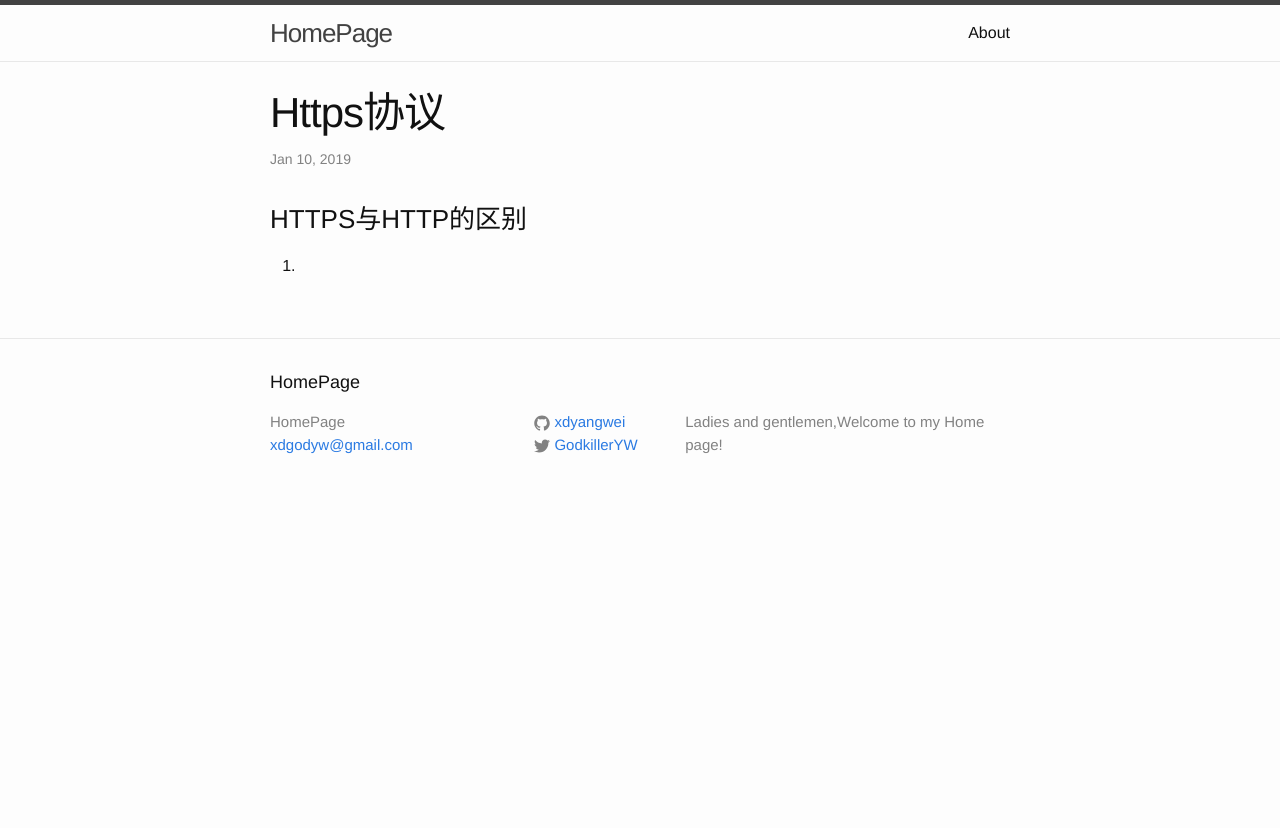
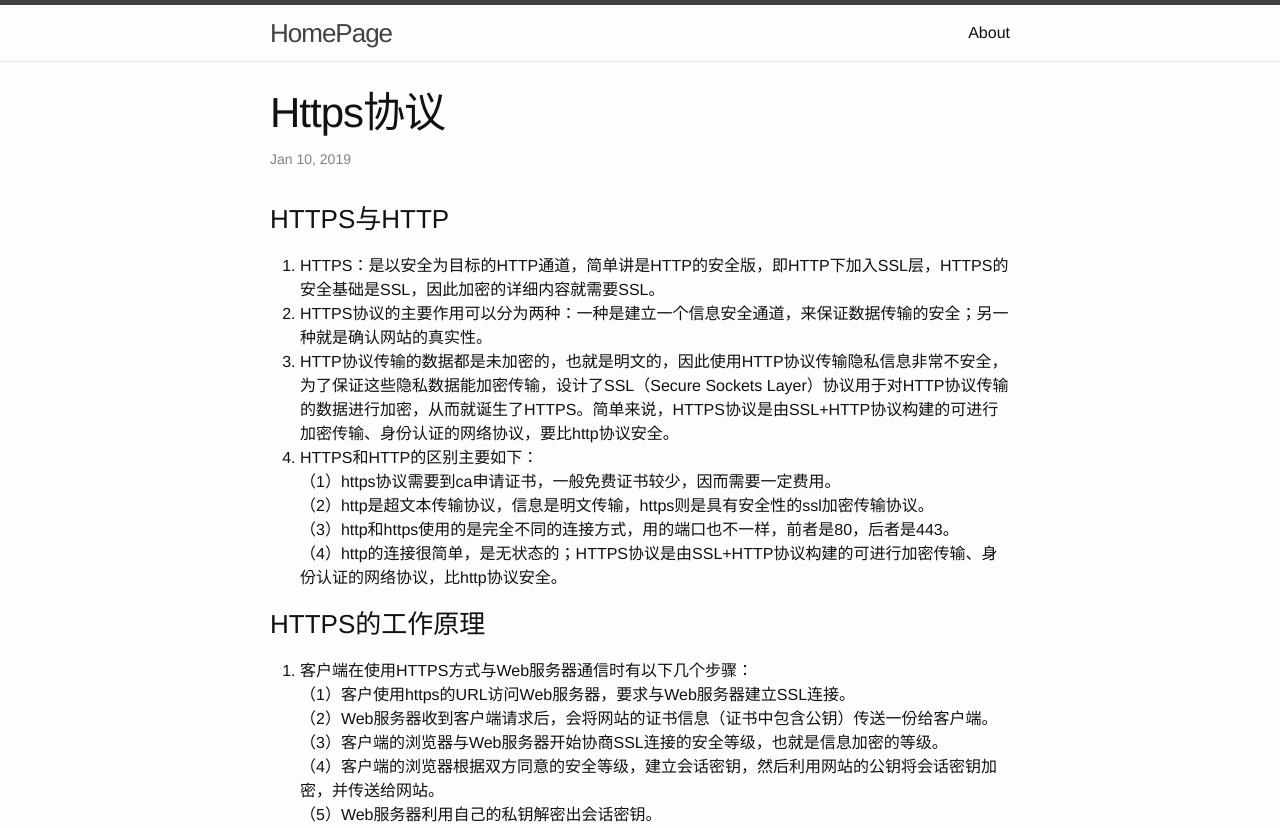
Before and after one commit to xdyangwei/xdyangwei.github.io, a Jekyll site: the page built from _posts/2019-1-10-HTTPS协议.md, in a window 1280 px wide and 1400 px high. Shown: the top 828 px of the window. Built offline with Jekyll 4.4.1, drawn with Linux system fonts in a browser that asks for light colours; our own code applies the rules of GitHub Pages for plain Markdown files; some of the changed text lies outside the part shown; grey boxes are pictures that could not be loaded.

Commit message:
complete the article of HTTPS

```diff
--- a/_posts/2019-1-10-HTTPS协议.md
+++ b/_posts/2019-1-10-HTTPS协议.md
@@ -1,2 +1,35 @@
-### HTTPS与HTTP的区别
-1.
+### HTTPS与HTTP
+1. HTTPS：是以安全为目标的HTTP通道，简单讲是HTTP的安全版，即HTTP下加入SSL层，HTTPS的安全基础是SSL，因此加密的详细内容就需要SSL。
+2. HTTPS协议的主要作用可以分为两种：一种是建立一个信息安全通道，来保证数据传输的安全；另一种就是确认网站的真实性。
+3. HTTP协议传输的数据都是未加密的，也就是明文的，因此使用HTTP协议传输隐私信息非常不安全，为了保证这些隐私数据能加密传输，设计了SSL（Secure Sockets Layer）协议用于对HTTP协议传输的数据进行加密，从而就诞生了HTTPS。简单来说，HTTPS协议是由SSL+HTTP协议构建的可进行加密传输、身份认证的网络协议，要比http协议安全。
+4. HTTPS和HTTP的区别主要如下：
+（1）https协议需要到ca申请证书，一般免费证书较少，因而需要一定费用。
+（2）http是超文本传输协议，信息是明文传输，https则是具有安全性的ssl加密传输协议。
+（3）http和https使用的是完全不同的连接方式，用的端口也不一样，前者是80，后者是443。
+（4）http的连接很简单，是无状态的；HTTPS协议是由SSL+HTTP协议构建的可进行加密传输、身份认证的网络协议，比http协议安全。
+
+### HTTPS的工作原理
+
+1. 客户端在使用HTTPS方式与Web服务器通信时有以下几个步骤：
+（1）客户使用https的URL访问Web服务器，要求与Web服务器建立SSL连接。
+（2）Web服务器收到客户端请求后，会将网站的证书信息（证书中包含公钥）传送一份给客户端。
+（3）客户端的浏览器与Web服务器开始协商SSL连接的安全等级，也就是信息加密的等级。
+（4）客户端的浏览器根据双方同意的安全等级，建立会话密钥，然后利用网站的公钥将会话密钥加密，并传送给网站。
+（5）Web服务器利用自己的私钥解密出会话密钥。
+（6）Web服务器利用会话密钥加密与客户端之间的通信。
+2. 客户端在使用HTTPS方式与Web服务器通信时几个步骤如下图所示。
+![](https://pic002.cnblogs.com/images/2012/339704/2012071410212142.gif)
+
+### HTTPS的优缺点
+
+1. 虽然HTTPS并非绝对安全，掌握根证书的机构、掌握加密算法的组织同样可以进行中间人形式的攻击，但https仍是现行架构下最安全的解决方案，主要好处如下：
+（1）使用HTTPS协议可认证用户和服务器，确保数据发送到正确的客户机和服务器；
+（2）HTTPS协议是由SSL+HTTP协议构建的可进行加密传输、身份认证的网络协议，要比HTTP协议安全，可防止数据在传输过程中不被窃取、改变，确保数据的完整性；
+（3）HTTPS是现行架构下最安全的解决方案，虽然不是绝对安全，但它大幅增加了中间人攻击的成本。
+（4）谷歌调整搜索引擎算法，同等HTTPS加密的网站会比HTTP的网站排名更高。
+2. HTTPS虽然有很大优势，但其相对来说，还有一些不足：
+（1）HTTPS协议握手阶段比较费时，会使页面加载时间延长近50%，增加10%到20%的耗电；
+（2）HTTPS连接缓存不如HTTP高效，会增加数据开销和功耗，甚至已有的安全措施也会因此受到影响；
+（3）SSL证书需要钱，功能越强大的证书费用越高，个人网站、小网站没有必要一般不会用。
+（4）SSL证书通常需要绑定IP，不能在同一IP上绑定多个域名，IPv4不可能支撑这个开销。
+（5）HTTPS协议的加密范围比较有限，在黑客攻击、拒绝服务攻击、服务器劫持等方面几乎起不到什么作用。最关键的是，SSL证书的信用链体系并不安全，特别是某些国家可以控制CA根证书的情况下，中间人攻击一样可行。
```
